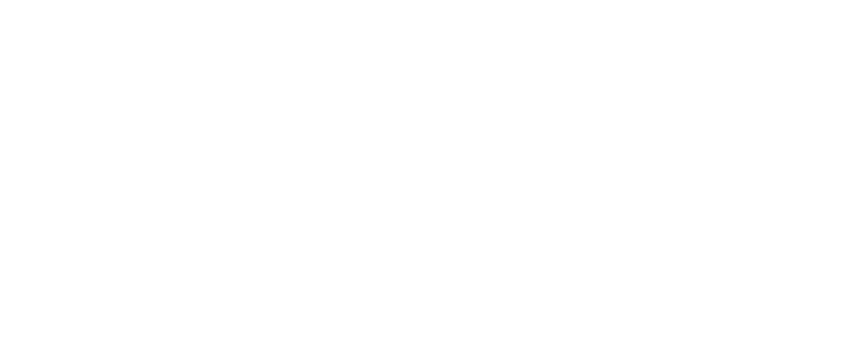
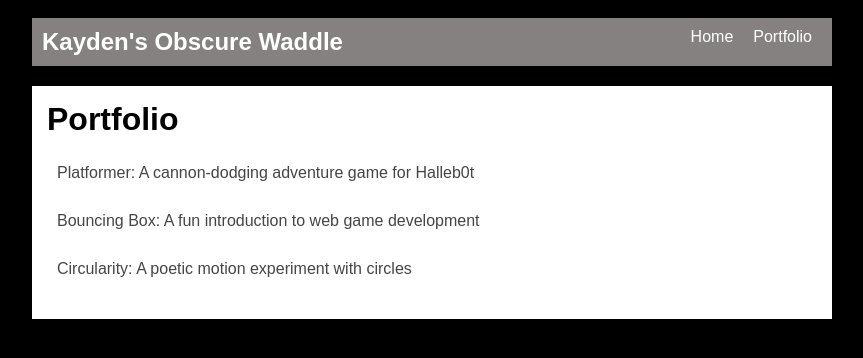
Before and after one commit to kayden985/kayden985.github.io, a plain HTML site: page portfolio.html in a window 1280 px wide. Shown: the whole page, without its empty margins (208-1071 px from the left). Drawn offline with Linux system fonts and the light colour scheme.

Commit message:
add portfolio page to website

```diff
--- a/portfolio.html
+++ b/portfolio.html
@@ -0,0 +1,43 @@
+<!DOCTYPE html>
+<html>
+  <head>
+    <title>Obsucure Waddle</title>
+    <link rel="stylesheet" href="style.css" />
+  </head>
+
+  <body>
+    <!-- All content goes here -->
+    <div id="all-contents">
+        <nav>
+            <h1> Kayden's Obscure Waddle</h1>
+            <ul id="nav-ul">
+                <li class="nav-li">
+                    <a href="index.html">Home</a>
+                  </li>
+                  <li class="nav-li">
+                    <a href="portfolio.html">Portfolio</a>
+                  </li>
+
+            </ul>
+        </nav>
+
+        <main>
+            <div class="content">
+                <h1>Portfolio</h1>
+                <ul id="portfolio">
+                    <li>
+                        <a href="fsd-projects/platformer/">Platformer: A cannon-dodging adventure game for Halleb0t</a>
+                      </li>
+                      <li>
+                        <a href="fsd-projects/bouncing-box/">Bouncing Box: A fun introduction to web game development</a>
+                      </li>
+                      <li>
+                        <a href="fsd-projects/circularity/">Circularity: A poetic motion experiment with circles</a>
+                      </li>
+                </ul>
+              </div>
+        </main>
+
+    </div>
+  </body>
+</html>
--- a/style.css
+++ b/style.css
@@ -74,3 +74,28 @@ main {
 h2, h3 {
     margin: 0px;
 }
+/* Portfolio styles */
+.content h1 {
+    color: black;
+  }
+
+  #portfolio {
+    list-style-type: none;
+    padding-left: 0;
+  }
+
+  #portfolio li {
+    background: #fff;
+    padding: 10px;
+    border-radius: 10px;
+    margin-bottom: 10px;
+  }
+
+  #portfolio li:hover {
+    background: #eee;
+  }
+
+  #portfolio a {
+    text-decoration: none;
+    color: #454545;
+  }
```
